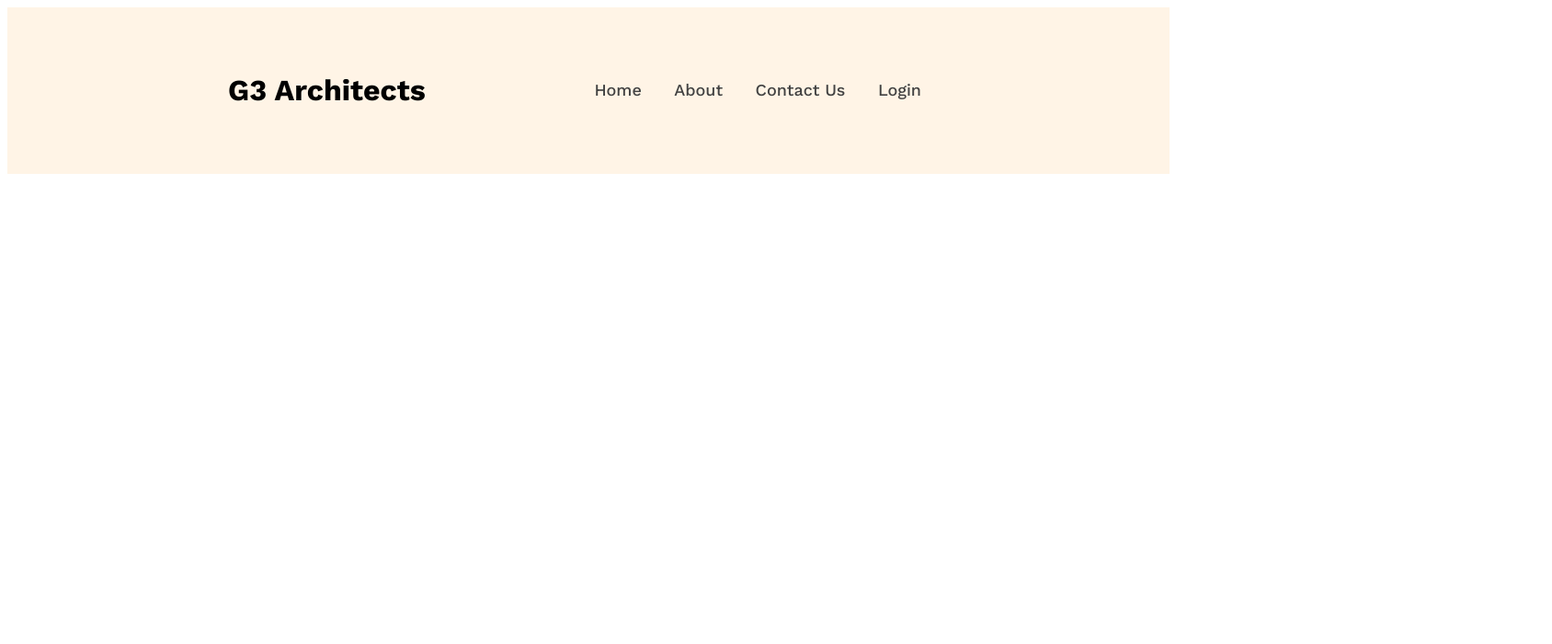
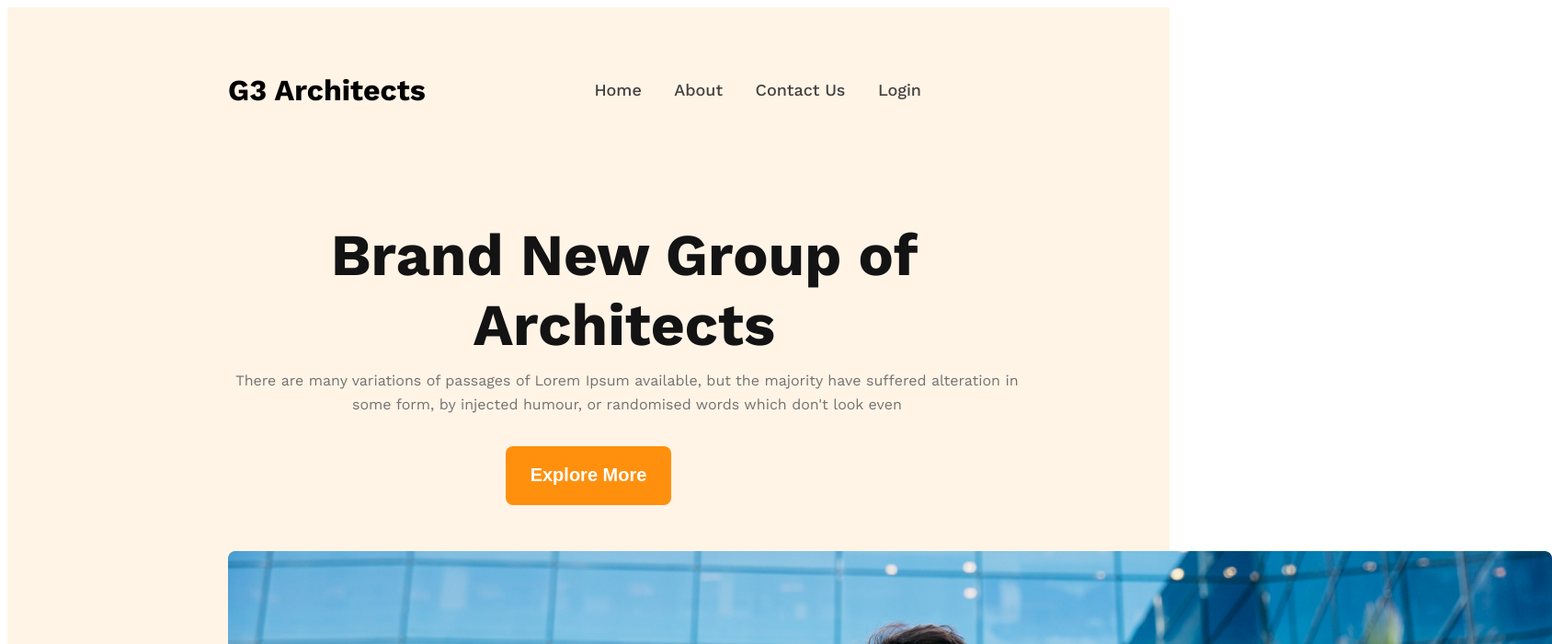
Before and after one commit to muhammad-shahin/architects-website-responsive, a plain HTML site: page index.html in a window 1280 px wide. Shown: the top 700 px of the page at 92% size, 1688 px wide, since content can reach past the window. Drawn offline with nearby package versions, Linux system fonts and the light colour scheme.

Commit message:
header section complete

```diff
--- a/index.html
+++ b/index.html
@@ -8,6 +8,7 @@
   </head>
   <body>
     <header>
+      <div class="header-nav">
         <div class="text-logo">
           <h1>G3 Architects</h1>
         </div>
@@ -17,6 +18,13 @@
           <a href="#">Contact Us</a>
           <a href="#">Login</a>
         </nav>
+      </div>
+      <div class="banner">
+        <h1>Brand New Group of Architects</h1>
+        <p>There are many variations of passages of Lorem Ipsum available, but the majority have suffered alteration in some form, by injected humour, or randomised words which don't look even</p>
+        <button class="primary-btn">Explore More</button>
+        <img src="images/banner.png" alt="Banner Image">
+      </div>
     </header>
   </body>
 </html>
--- a/style/style.css
+++ b/style/style.css
@@ -12,6 +12,8 @@ body {
 header {
   background-color: rgba(255, 144, 14, 0.1);
   padding: 5rem 24rem;
+}
+.header-nav {
   display: flex;
   justify-content: space-between;
   align-items: center;
@@ -26,3 +28,32 @@ nav a {
   line-height: 2.6rem;
   margin-right: 3rem;
 }
+/* Banner Section */
+.banner {
+  text-align: center;
+}
+.banner h1 {
+  width: 86.2rem;
+  color: #131313;
+  font-size: 6.4rem;
+  font-weight: 700;
+  margin: 10rem auto 1rem auto;
+}
+.banner p {
+  width: 86.8rem;
+  color: #727272;
+  font-weight: 400;
+  line-height: 2.6rem;
+  margin: 0 auto 3.2rem auto;
+}
+.primary-btn {
+  width: 18rem;
+  height: 6.4rem;
+  border-radius: 0.8rem;
+  background: #ff900e;
+  color: #fff;
+  font-size: 2rem;
+  font-weight: 600;
+  border: 0;
+  margin: 0 auto 5rem auto;
+}
```
Lines whose indentation alone changed are shown as unchanged.
